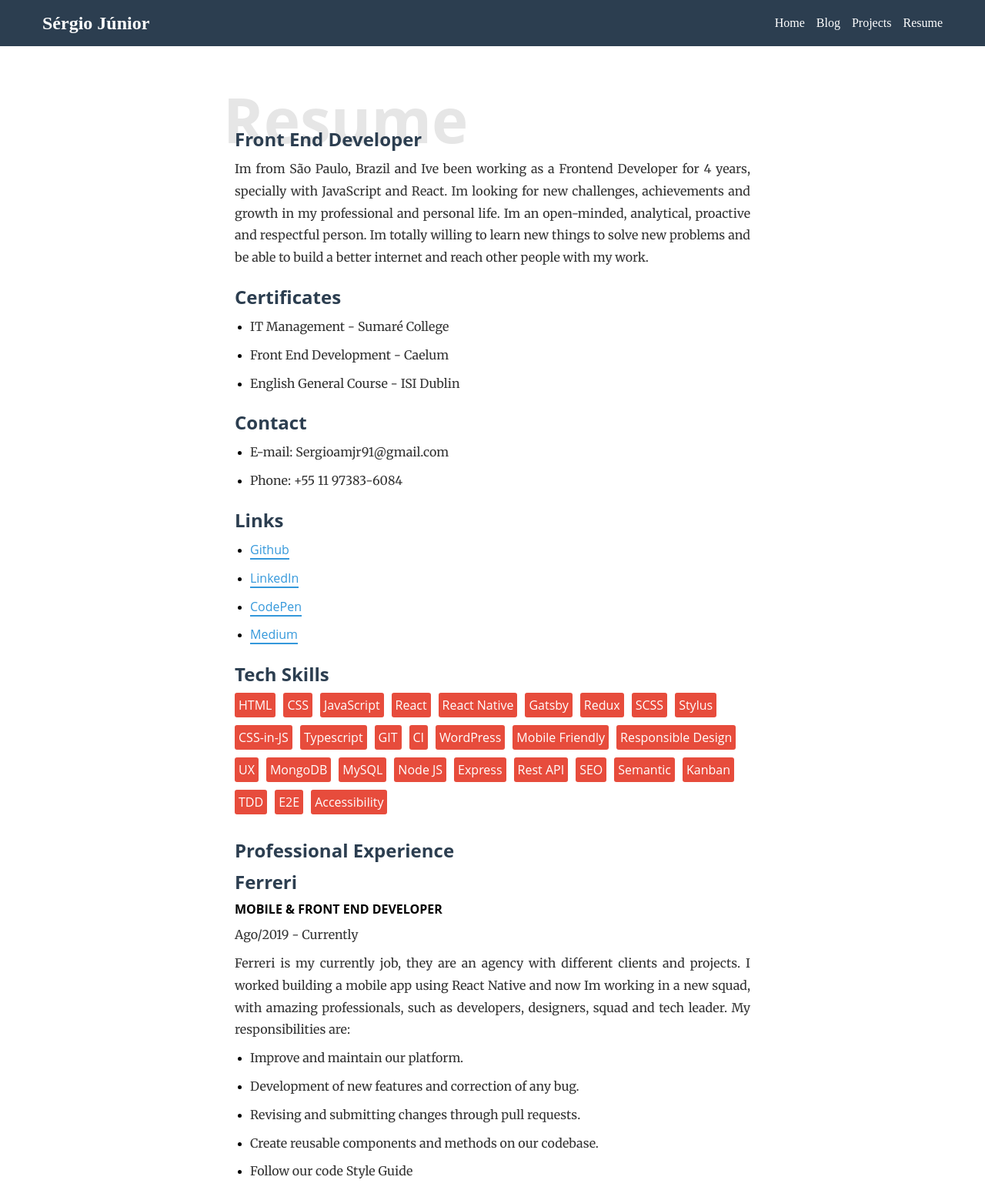
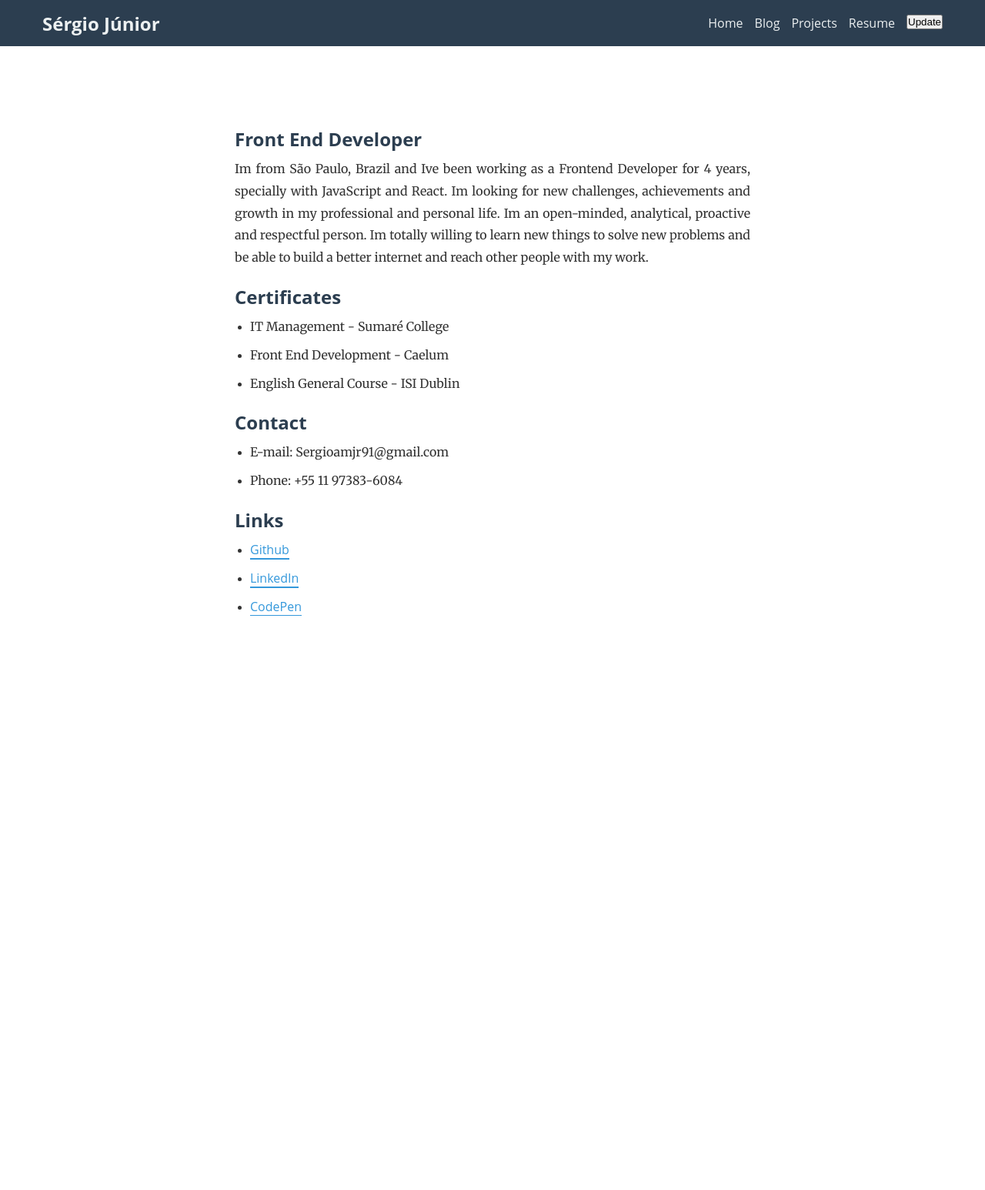
Before and after one commit to Sergioamjr/my-website, a Gatsby site: page / in a window 1280 px wide. Shown: the top 1546 px of the page at 77% size. After the commit the page ends 800 px from the top, so only its background shows below. Built offline with nearby package versions, Linux system fonts and the light colour scheme; Gatsby itself is replaced by a stand-in of ours.

Commit message:
Added thee mod

```diff
--- a/src/components/Header/Header.js
+++ b/src/components/Header/Header.js
@@ -2,7 +2,12 @@
 import { css, jsx } from "@emotion/core";
 import { Link } from "gatsby";
 import { colors, fontSize } from "../../design/theme";
-import { Container, alignCenter, justifyContent } from "../../design";
+import {
+  Container,
+  alignCenter,
+  justifyContent,
+  primaryFont
+} from "../../design";
 
 const headerStyle = css`
   background: ${colors.dark};
@@ -16,16 +21,27 @@ const liStyle = css`
   margin-left: 15px;
 `;
 
-const lightColor = css`
-  color: #fff;
+const titleStyle = css`
+  ${primaryFont}
+  font-size: ${fontSize.medium};
+  color: var(--light)
 `;
 
-const titleStyle = css`
-  ${lightColor}
-  font-size: ${fontSize.medium};
+const linkStyle = css`
+  ${primaryFont}
+  color: var(--light)
 `;
 
 const Header = () => {
+  const updateThemeHandler = () => {
+    const documentRef = document.documentElement.style;
+    const isDarkMode =
+      documentRef.getPropertyValue("--background") === "#1d1d1d";
+    documentRef.setProperty("--background", isDarkMode ? "#fff" : "#1d1d1d");
+    documentRef.setProperty("--text", !isDarkMode ? "#e0e0e0" : "#333");
+    documentRef.setProperty("--title", !isDarkMode ? "#fff" : "#2c3e50");
+  };
+
   return (
     <header css={headerStyle}>
       <Container css={justifyContent}>
@@ -33,24 +49,27 @@ const Header = () => {
         <nav css={alignCenter}>
           <ul css={justifyContent}>
             <li css={liStyle}>
-              <Link to="/" css={lightColor}>
+              <Link to="/" css={linkStyle}>
                 Home
               </Link>
             </li>
             <li css={liStyle}>
-              <Link to="/blog" css={lightColor}>
+              <Link to="/blog" css={linkStyle}>
                 Blog
               </Link>
             </li>
             <li css={liStyle}>
-              <Link to="/projects" css={lightColor}>
+              <Link to="/projects" css={linkStyle}>
                 Projects
               </Link>
             </li>
             <li css={liStyle}>
-              <Link to="/resume" css={lightColor}>
+              <Link to="/resume" css={linkStyle}>
                 Resume
               </Link>
+            </li>
+            <li css={liStyle}>
+              <button onClick={updateThemeHandler}>Update</button>
             </li>
           </ul>
         </nav>
--- a/src/components/ProfessionalExperienceItem/ProfessionalExperienceItem.js
+++ b/src/components/ProfessionalExperienceItem/ProfessionalExperienceItem.js
@@ -1,18 +1,25 @@
 /** @jsx jsx */
-import { jsx } from "@emotion/core";
+import { jsx, css } from "@emotion/core";
 import {
   secondTitle,
   largeMgBottom,
   text,
   liStyle,
-  fontWeight
+  fontWeight,
+  primaryFont
 } from "./../../design";
+
+const role = css`
+  ${fontWeight};
+  ${text};
+  ${primaryFont};
+`;
 
 const ProfessionalExperienceItem = () => {
   return (
     <div css={largeMgBottom}>
       <p css={secondTitle}>Ferreri</p>
-      <p css={fontWeight}>MOBILE & FRONT END DEVELOPER</p>
+      <p css={role}>MOBILE & FRONT END DEVELOPER</p>
       <p css={text}>Ago/2019 - Currently</p>
       <p css={text}>
         Ferreri is my currently job, they are an agency with different clients
--- a/src/components/Template/Template.js
+++ b/src/components/Template/Template.js
@@ -1,11 +1,13 @@
-import React from "react";
+/** @jsx jsx */
+import { jsx } from "@emotion/core";
 import PropTypes from "prop-types";
 import Header from "../Header";
 import "./../../design/app.css";
+import { backgroundStyle } from "../../design";
 
 const Template = ({ children }) => {
   return (
-    <div>
+    <div css={backgroundStyle}>
       <Header />
       {children}
     </div>
@@ -13,7 +15,7 @@ const Template = ({ children }) => {
 };
 
 Template.propTypes = {
-  children: PropTypes.node.isRequired,
+  children: PropTypes.node.isRequired
 };
 
 export default Template;
--- a/src/design/app.css
+++ b/src/design/app.css
@@ -12,10 +12,25 @@
   margin-bottom: 16px;
 }
 
+.post-content ul {
+  padding-left: 20px;
+  margin-bottom: 16px;
+}
+
+.post-content li {
+  list-style-type: disc;
+  margin-bottom: 8px;
+  color: var(--text);
+}
+
 :root {
-  --dark: #2c3e50;
-  --danger: #e74c3c;
+  --black: #333;
   --light: #ecf0f1;
+  --white: #fff;
   --primary: #3498db;
   --darkPrimary: #2980b9;
+  --text: var(--black);
+  --title: #2c3e50;
+  --background: var(--white);
+  --darkMode: true;
 }
--- a/src/design/index.js
+++ b/src/design/index.js
@@ -34,33 +34,39 @@ export const mgBottom = css`
 
 export const secondTitle = css`
   ${mgBottom};
-  color: ${colors.dark};
+  color: var(--title);
   font-size: ${fontSize.medium};
   font-weight: bold;
   ${primaryFont};
 `;
 
 export const largeMgBottom = css`
-  margin-bottom: 20px;
+  &:not(:last-child) {
+    margin-bottom: 20px;
+  }
 `;
 
 export const xLargeMgBottom = css`
-  margin-bottom: 40px;
+  &:not(:last-child) {
+    margin-bottom: 40px;
+  }
 `;
 
 export const text = css`
-  color: ${colors.black};
+  color: var(--text);
   line-height: 1.8;
   font-size: 16px;
   text-align: justify;
   ${secondaryFont};
   ${mgBottom};
+  transition: color 0.3s ease;
+  will-change: color;
 `;
 
 export const thirdTitle = css`
   ${mgBottom};
   ${primaryFont};
-  color: ${colors.dark};
+  color: var(--title);
   font-size: 20px;
   font-weight: bold;
 `;
@@ -69,6 +75,7 @@ export const liStyle = css`
   margin-left: 20px;
   list-style-type: disc;
   margin-bottom: 8px;
+  color: var(--text);
 `;
 
 export const wrapStyle = css`
@@ -113,3 +120,11 @@ export const justifyContent = css`
   display: flex;
   justify-content: space-between;
 `;
+
+export const backgroundStyle = css`
+  background: var(--background);
+  height: 100vh;
+  overflow: scroll;
+  transition: background 0.3s ease;
+  will-change: background;
+`;
```
